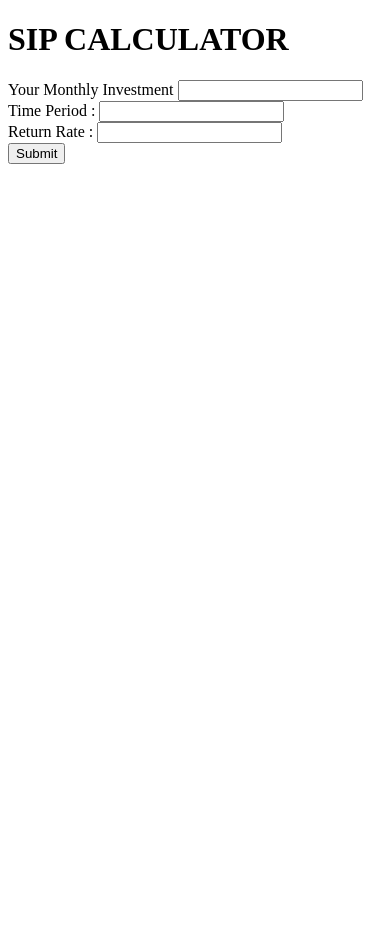
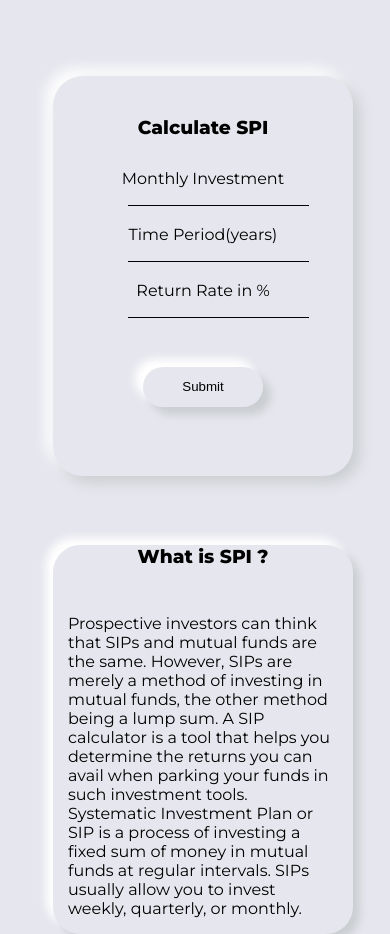
Before and after one commit to Prathyusha-Guduru/Investor-Calculator, a Flask app: page /SIP in a window 390 px wide. Before the commit the page ends 164 px from the top, so only its background shows below. Run offline with Flask 2, Linux system fonts and the light colour scheme.

Commit message:
Updated SIP calculator page

```diff
--- a/index.py
+++ b/index.py
@@ -20,14 +20,14 @@ choice = ''
 
 #Form Class for choosing the calculator
 class calculator_choice(FlaskForm):
-	calculator = RadioField('Choose the Calculator', choices=[('lumpsum','lumpsum'),('sip','sip'),('fd','fd')])
-	submit = SubmitField('submit')
+	calculator = RadioField('Choose the Calculator', choices=[('lumpsum','Lumpsum'),('sip','SIP'),('fd','FD')])
+	submit = SubmitField('Submit')
 
 #Form class for SIP Calculator
 class SIP_Form(FlaskForm):
-	monthly_investment = DecimalField('Your Monthly Investment')
-	expected_return_rate = StringField('Return Rate : ')
-	time_period = StringField('Time Period : ')
+	monthly_investment = DecimalField('Monthly Investment')
+	expected_return_rate = StringField('Return Rate in %')
+	time_period = StringField('Time Period(years) ')
 	submit = SubmitField('Submit')
 
 #Form class for LUMPSUM calculator
--- a/templates/SIP.html
+++ b/templates/SIP.html
@@ -5,11 +5,16 @@
 	<meta charset="UTF-8">
 	<meta http-equiv="X-UA-Compatible" content="IE=edge">
 	<meta name="viewport" content="width=device-width, initial-scale=1.0">
+	<link rel="preconnect" href="https://fonts.gstatic.com">
+	<link href="https://fonts.googleapis.com/css2?family=Montserrat:wght@400;500;600;800;900&display=swap"
+		rel="stylesheet">
 	<title>SIP Calculator</title>
 </head>
 
 <body>
-	<h1>SIP CALCULATOR</h1>
+	<main>
+		<div class="form-box">
+			<h3>Calculate SPI</h3>
 			<form method="POST">
 				{{ sip_form.hidden_tag() }}
 				{{sip_form.monthly_investment.label}} {{sip_form.monthly_investment}}
@@ -21,8 +26,129 @@
 				{{ sip_form.submit()}}
 
 			</form>
+		</div>
+		<div class="text-content">
+			<h3>What is SPI ?</h3>
+			<p class="actual-text">
+				Prospective investors can think that SIPs and mutual funds are the same. However, SIPs are merely a
+				method of investing in mutual funds, the other method being a lump sum. A SIP calculator is a tool that
+				helps you determine the returns you can avail when parking your funds in such investment tools.
+				Systematic Investment Plan or SIP is a process of investing a fixed sum of money in mutual funds at
+				regular intervals. SIPs usually allow you to invest weekly, quarterly, or monthly.
+			</p>
+		</div>
+	</main>
 	<style>
+		body {
+			background-color: #e6e7ee;
+			height: 100vh;
+			width: 100vw;
+			font-family: 'Montserrat', sans-serif;
+			position: relative;
+			overflow-y: hidden;
+			overflow-x: hidden;
+		}
 
+		main {
+			display: flex;
+			justify-content: space-evenly;
+			align-items: center;
+			height: 100%;
+			width: 100%;
+		}
+
+		h3 {
+			margin: 0 0 30px 0;
+		}
+
+		.form-box {
+			background-color: #e6e7ee;
+			border-radius: 30px;
+			box-shadow: 7px 7px 14px #cbced1,
+				-7px -7px 14px #fff;
+			width: 500px;
+			height: 400px;
+			text-align: center;
+			display: flex;
+			justify-content: center;
+			align-items: center;
+			flex-direction: column;
+		}
+
+		.text-content {
+			background-color: #e6e7ee;
+			border-radius: 27px;
+			box-shadow: 7px 7px 9px #cbced1,
+				-7px -7px 9px #fff;
+			width: 500px;
+			height: 400px;
+			display: flex;
+			align-items: center;
+			justify-content: center;
+			flex-direction: column;
+		}
+
+		.actual-text {
+			width: 90%;
+		}
+
+		.form-box:hover,
+		.text-content:hover {
+			box-shadow: none;
+		}
+
+		#monthly_investment,
+		#time_period,
+		#expected_return_rate {
+			border: 0;
+			background-color: transparent;
+			border-bottom: 1px black solid;
+			margin: 0 0 0 30px;
+			display: block;
+			text-align: center;
+		}
+
+		#submit {
+			background-color: #e6e7ee;
+			border: 0;
+			border-radius: 77px;
+			box-shadow: 8px 8px 8px #cbced1,
+				-8px -8px 8px #fff;
+			width: 120px;
+			height: 40px;
+			margin: 30px 0;
+		}
+
+		#submit:hover {
+			box-shadow: none;
+		}
+
+
+		@media only screen and (max-width: 600px) {
+			.form-box {
+				width: 300px;
+				overflow-y: visible;
+				position: relative;
+				top: 50px;
+			}
+
+			main {
+				flex-direction: column;
+			}
+
+			.text-content {
+				width: 300px;
+				position: relative;
+				top: 100px;
+				height: fit-content;
+			}
+
+			body {
+				overflow-y: scroll;
+			}
+
+
+		}
 	</style>
 </body>
 
```
Also changed, not shown: static/css/stylesheet.css (+7 -2 lines), templates/index.html (+101 -1 lines). Lines whose indentation alone changed are shown as unchanged.
